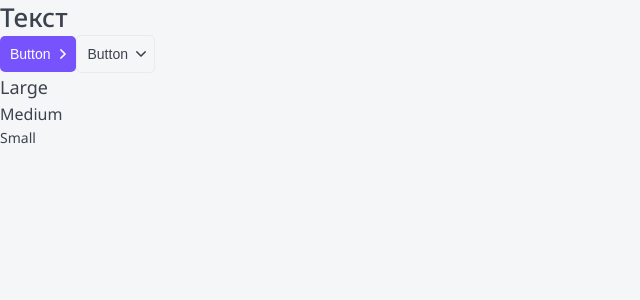
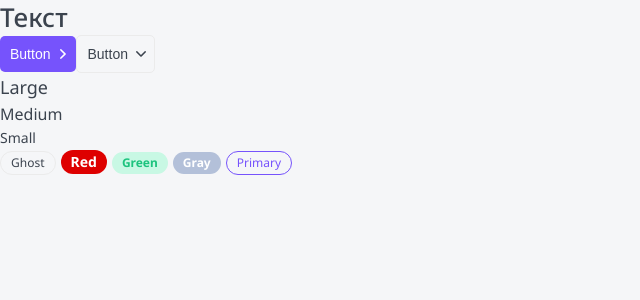
Before and after one commit to viktishchenko/big-pets, a Next.js app in the folder renext-app/: page / in a window 1280 px wide. Shown: the top 300 px of the page, without its empty margins (0-640 px from the left). Built offline with nearby package versions, Linux system fonts and the light colour scheme.

Commit message:
feat: add Tag component

```diff
--- /dev/null
+++ b/renext-app/components/Tag/Tag.module.css
@@ -0,0 +1,46 @@
+.tag {
+  display: inline-block;
+  box-sizing: border-box;
+  margin-right: 5px;
+  border-radius: 20px;
+}
+
+.s {
+  padding: 5px 10px;
+  font-size: 12px;
+  line-height: 12px;
+}
+
+.m {
+  padding: 5px 10px;
+  font-size: 14px;
+  line-height: 14px;
+}
+
+.ghost {
+  border: 1px solid var(--gray-light);
+}
+
+.red {
+  color: var(--white);
+  background: #de0000;
+  font-weight: bold;
+}
+
+.gray {
+  color: var(--white);
+  background: #b3c0d9;
+  font-weight: bold;
+}
+
+.green {
+  color: var(--green);
+  background: var(--green-light);
+  font-weight: bold;
+}
+
+.primary {
+  color: var(--primary);
+  background: none;
+  border: 1px solid var(--primary);
+}
--- /dev/null
+++ b/renext-app/components/Tag/Tag.tsx
@@ -0,0 +1,25 @@
+import { PProps } from './Tag.props';
+import styles from './Tag.module.css';
+import cn from 'classnames';
+
+export const Tag = ({size='s', children, color='ghost',href, className, ...props}:PProps): JSX.Element => {
+ return (
+			<div className={cn(styles.tag, className, {
+				[styles.s]: size === 's',
+				[styles.m]: size === 'm',
+				[styles.ghost]: color === 'ghost',
+				[styles.red]: color === 'red',
+				[styles.gray]: color === 'gray',
+				[styles.green]: color === 'green',
+				[styles.primary]: color === 'primary',
+			})}
+			{...props}
+			>
+			{
+				href
+				?<a href={href}>{children}</a>
+				:<>{children}</>
+			}
+			</div>
+		);
+};
--- a/renext-app/components/index.ts
+++ b/renext-app/components/index.ts
@@ -1,3 +1,4 @@
 export * from './Htag/Htag'
 export * from './Button/Button'
 export * from './P/P'
+export * from './Tag/Tag'
--- a/renext-app/pages/index.tsx
+++ b/renext-app/pages/index.tsx
@@ -1,4 +1,4 @@
-import { Button, Htag, P } from '../components'
+import { Button, Htag, P, Tag } from '../components'
 
 export default function Home(): JSX.Element {
   return (
@@ -9,6 +9,11 @@
 		<P size='l'>Large</P>
 		<P size='m'>Medium</P>
 		<P size='s'>Small</P>
+		<Tag size='s'>Ghost</Tag>
+		<Tag size='m' color='red'>Red</Tag>
+		<Tag color='green'>Green</Tag>
+		<Tag color='gray'>Gray</Tag>
+		<Tag color='primary'>Primary</Tag>
 	</>
   )
 }
```
Also changed, not shown: renext-app/components/Tag/Tag.props.ts (added, +8 -0 lines), 1 other file (tests, documents, lock files or other folders).
